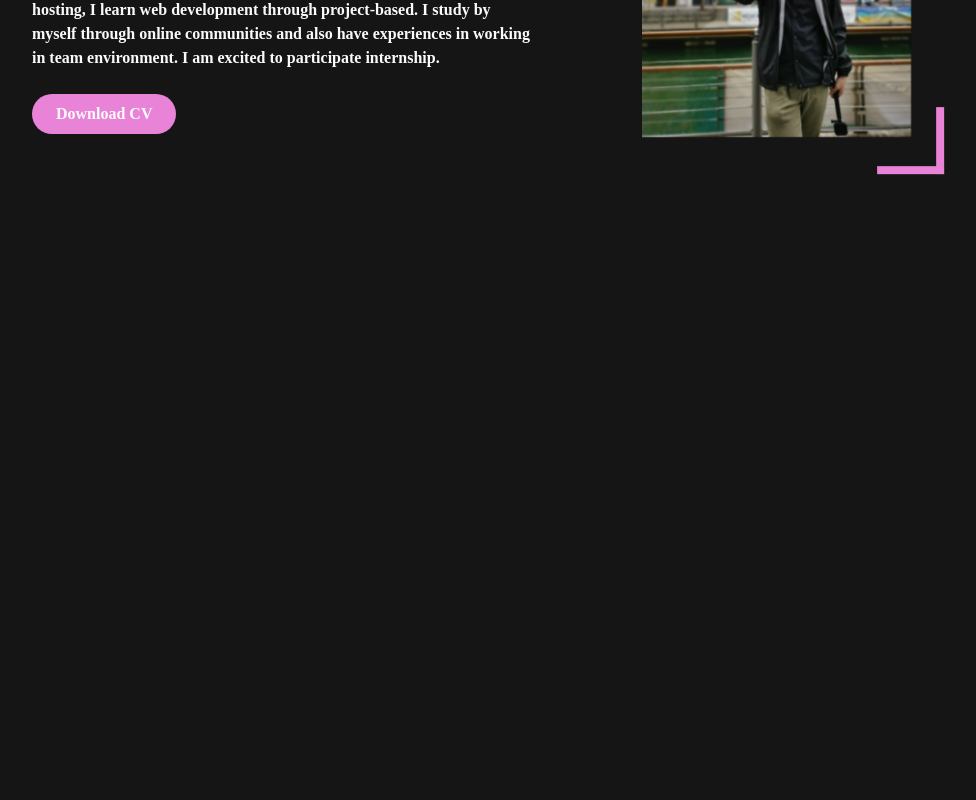
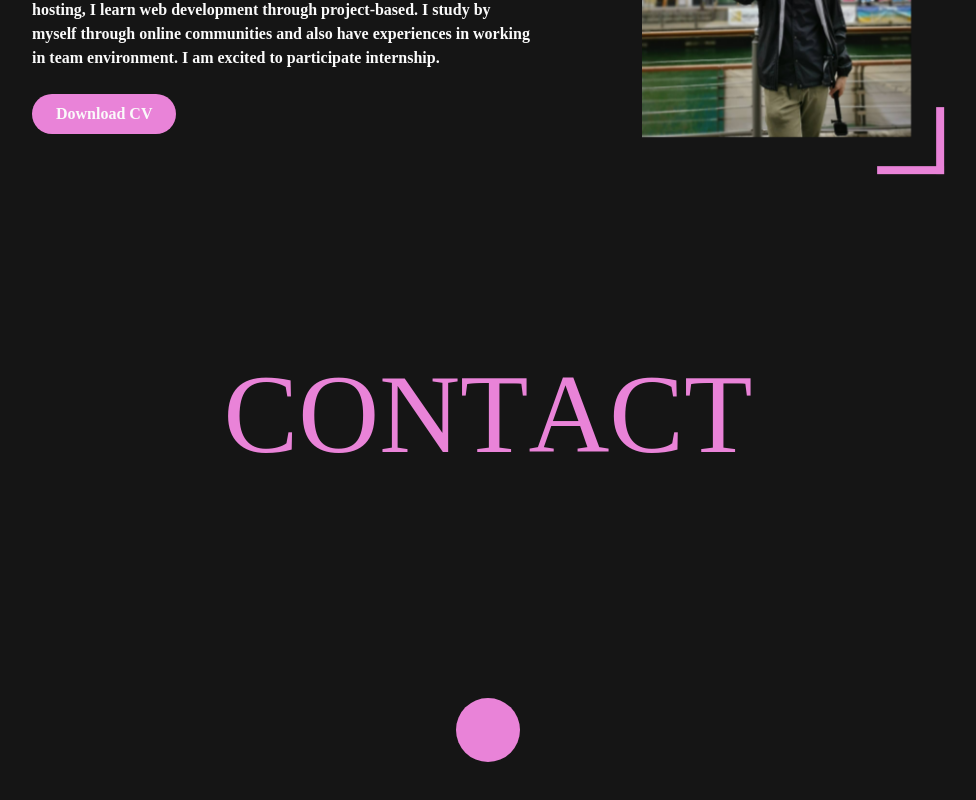
Before and after one commit to LittledoubleU/portfolio-website, a React (Vite) app: page / in a window 1280 px wide. Shown: the part 394-1194 px from the top of the page, without its empty margins (152-1128 px from the left). Built offline with nearby package versions, Linux system fonts and the light colour scheme; a web font is replaced by a local one.

Commit message:
completed contact 65%

```diff
--- a/src/components/contact/contact.css
+++ b/src/components/contact/contact.css
@@ -1,4 +1,74 @@
 .contact-container {
-    width: 40rem;
-    height: 40rem;
+    width: 30rem;
+    height: 30rem;
+
+    button.main-btn {
+        left: 50%;
+        top: 50%;
+        transform: translate(-50%, -50%);
+    }
+
+    button {
+        position: absolute;
+    }
+
+    > div {
+        position: absolute;
+        transform-origin: left;
+        left: 50%;
+        top: 50%;
+
+        button {
+            position: absolute;
+            right: 0;
+            top: 50%;
+            transform: translate(0, -50%);
+        }
+    }
+
+    .facebook {
+        rotate: 45deg;
+    }
+
+    .github {
+        rotate: 135deg;
+    }
+
+    .gmail {
+        rotate: 225deg;
+    }
+
+    .linkedIn {
+        rotate: 315deg;
+    }
 }
+
+.contact-header {
+    font-family: HYPED;
+    font-size: 7rem;
+    line-height: 1;
+    /* animation: ContactAnimation 10s infinite forwards; */
+
+    div {
+        display: inline-block;
+    }
+}
+
+/* @keyframes ContactAnimation {
+    0% {
+        color: #e983d8;
+    }
+    35% {
+        color: #fafafa;
+    } 50% {
+        color: #e983d8;
+    } 57% {
+        color: #fafafa;
+    } 64% {
+        color: #e983d8;
+    } 92% {
+        color: #fafafa;
+    }
+} */
+
+/*text-[#e983d8]*/
--- a/src/components/contact/contact.jsx
+++ b/src/components/contact/contact.jsx
@@ -1,6 +1,7 @@
 import './contact.css'
-import { useRef, useEffect } from 'react';
-import { useInView } from 'framer-motion';
+import { useRef, useEffect, useState } from 'react';
+import { useInView, motion, easeOut, spring, delay } from 'framer-motion';
+import ContactHeader from './header';
 
 export default function Contact() {
 
@@ -12,10 +13,70 @@ export default function Contact() {
         console.log("Contact is in view: ", isInView)
     }, [isInView]);
 
+    const [isOpened, setIsOpened] = useState(false);
+
+    const btnMainVariant = {
+        view: {
+            opacity: 1,
+            y: "-50%",
+            scale: [1.25, 1],
+            transition: {
+                duration: 0.5,
+                ease: "easeIn",
+                type: "spring",
+                stiffness: 200,
+                delay: 0.75,
+                scale: {
+                    duration: 0.25,
+                    delay: 1,
+                    ease: "easeIn",
+                    type: "spring",
+                    stiffness: 200
+                }
+            }
+        },
+        open: {
+
+        },
+        close: {
+
+        }
+    }
+
     return (
         <section className="w-full h-auto flex flex-col justify-center items-center mt-40">
+            <ContactHeader />
             <div className="contact-container relative" ref={ref} id="Contact">
-                <button></button>
+                <motion.button className='rounded-full w-16 h-16 bg-[#e983d8] main-btn'
+                onClick={() => setIsOpened(!isOpened)}
+                initial={{x: "-50%", y: "50%", opacity: 0, scale: 1}}
+                animate={isInView ? "view" : ""}
+                variants={btnMainVariant}
+                whileHover={{
+                    scale: 0.85,
+                    duration: 1,
+                    ease: "easeIn",
+                    type: "spring",
+                    stiffness: 200,
+                }}
+                >
+                </motion.button>
+                {isOpened === true &&
+                    <>
+                        <div className='facebook absolute w-2/5 h-1'>
+                            <button className='rounded-full w-16 h-16 bg-[#e983d8]'></button>
+                        </div>
+                        <div className='github absolute w-2/5 h-1'>
+                            <button className='rounded-full w-16 h-16 bg-[#e983d8]'></button>
+                        </div>
+                        <div className='gmail absolute w-2/5 h-1'>
+                            <button className='rounded-full w-16 h-16 bg-[#e983d8]'></button>
+                        </div>
+                        <div className='linkedIn absolute w-2/5 h-1'>
+                            <button className='rounded-full w-16 h-16 bg-[#e983d8]'></button>
+                        </div>
+                    </>
+                }
             </div>
         </section>
     )
--- /dev/null
+++ b/src/components/contact/header.jsx
@@ -0,0 +1,89 @@
+import { motion } from 'framer-motion';
+
+export default function ContactHeader() {
+
+    const transitionVariants = {
+        C: {
+            initial: {
+              x: "-100%",
+              clipPath: "inset(0 0 0 100%)", // Close left 100%
+            },
+            whileInView: {
+              x: "0%",
+              clipPath: "inset(0% 0% 0% 0%)", // Open to no clipping
+            },
+            transition: {
+              duration: 1.25,
+              ease: "easeOut",
+              type: "spring"
+            },
+        },
+        N: {
+            initial: {
+              x: "100%",
+              clipPath: "inset(0% 100% 0% 0%)", // Close right 100%
+            },
+            whileInView: {
+              x: "0%",
+              clipPath: "inset(0% 0% 0% 0%)", // Open to no clipping
+            },
+            transition: {
+              duration: 0.65,
+              ease: "easeOut",
+              type: "tween",
+            },
+        },
+        O: {
+            initial: {
+              scale: 0
+            },
+            whileInView: {
+              scale: 1
+            },
+            transition: {
+              duration: 0.75,
+              ease: "easeOut",
+              type: "spring",
+              stiffness: 100
+            },
+        },
+        T: {
+            initial: {
+              y: "100%",
+              clipPath: "inset(0% 0% 100% 0%)", // Close bottom 100%
+            },
+            whileInView: {
+              y: "0%",
+              clipPath: "inset(0% 0% 0% 0%)", // Open to no clipping
+            },
+            transition: {
+              duration: 0.55,
+              ease: "easeOut",
+            },
+        },
+        A: {
+            initial: {
+              y: "-100%",
+              clipPath: "inset(100% 0% 100% 0%)", // Close top 100%
+            },
+            whileInView: {
+              y: "0%",
+              clipPath: "inset(0% 0% 0% 0%)", // Open to no clipping
+            },
+            transition: {
+              duration: 0.5,
+              ease: "easeOut"
+            },
+        },
+    };
+
+    const letters = ["C", "O", "N", "T", "A", "C", "T"]
+
+    return (
+        <h2 className='contact-header text-[#e983d8] mb-5'>
+            {letters.map((letter, index) => (
+                <motion.div {...transitionVariants[letter]} key={index}>{letter}</motion.div>
+            ))}
+        </h2>
+    )
+}
--- a/src/font.css
+++ b/src/font.css
@@ -17,3 +17,8 @@
     font-family: 'CooperH-Medium'; /*a name to be used later*/
     src: url('./src/assets/font/CooperHewitt-Medium.ttf'); /*URL to font*/
 }
+
+@font-face {
+    font-family: 'HYPED'; /*a name to be used later*/
+    src: url('./src/assets/font/HYPED_Font.otf'); /*URL to font*/
+}
```
Also changed, not shown: src/assets/font/HYPED_Font.otf (added), 1 other file (tests, documents, lock files or other folders).
